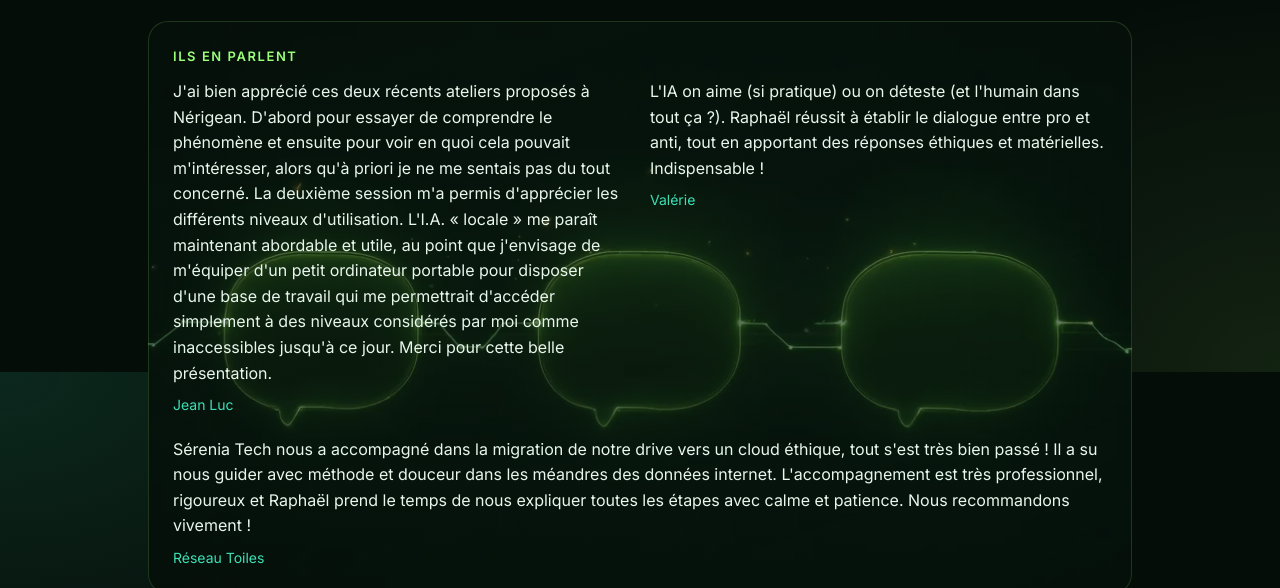
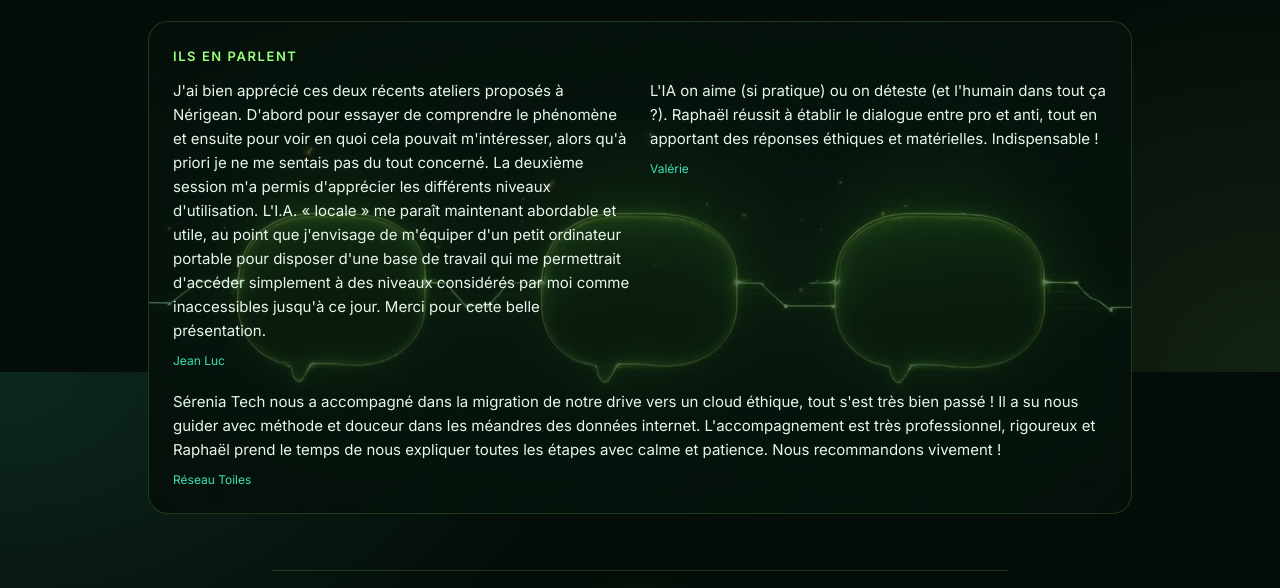
Before and after one commit to ServOMorph/site_internet_ST_v3, an Eleventy site: page src/index.njk in a window 1280 px wide. Shown: the part 1228-1816 px from the top of the page. Built offline with nearby package versions, Linux system fonts and the light colour scheme; Eleventy itself is replaced by a stand-in of ours; files that its build step writes are made by us from their sources.

Commit message:
fix(site_st): formations, agents IA en dernier dans Pour aller plus loin ; témoignages, texte et signature réduits
Co-Authored-By: Claude Haiku 5.5 <noreply@anthropic.com>

```diff
--- a/src/assets/css/app.css
+++ b/src/assets/css/app.css
@@ -108,9 +108,9 @@ progress::-moz-progress-bar{background:linear-gradient(90deg,var(--accent-2),var
 .bandeau{text-align:left;background:linear-gradient(160deg,rgb(9 20 14 / .6),rgb(9 20 14 / .55)),url(/assets/img/temoignages.webp) center/cover no-repeat}
 .bandeau__liste{display:grid;gap:1.25rem;margin:.75rem 0 0}
 .bandeau__liste figure{margin:0}
-.bandeau__liste blockquote{margin:0;color:var(--text)}
+.bandeau__liste blockquote{margin:0;color:var(--text);font-size:.9375rem}
 .bandeau__liste blockquote p{margin:0}
-.bandeau__liste figcaption{margin-top:.5rem;font-size:.875rem;color:var(--accent-2)}
+.bandeau__liste figcaption{margin-top:.5rem;font-size:.75rem;color:var(--accent-2)}
 @media (min-width:60rem){.bandeau__liste{grid-template-columns:1fr 1fr}.bandeau__liste figure:last-child:nth-child(odd){grid-column:1/-1}}
 .stat__valeur{margin:.25rem 0;font:700 clamp(3.5rem,18vw,6rem)/1 var(--font-title);color:var(--accent);text-shadow:0 0 36px rgb(155 255 122 / .45)}
 .stat__unite{font-size:.4em;color:var(--accent-2);text-shadow:none}
--- a/src/se-former/index.njk
+++ b/src/se-former/index.njk
@@ -45,8 +45,8 @@ section: formations
 <section aria-labelledby="loin-titre">
   <h2 id="loin-titre">Pour aller plus loin</h2>
   <ul class="plus">
-    <li><a href="/ressources/#agents"><strong>La création d'agents IA avec Claude Code</strong><span>Économiser les tokens, donc l'énergie : guide pratique en cinq parties.</span></a></li>
     <li><a href="/ressources/#ia-locale"><strong>IA locale open source : un choix militant ?</strong><span>Ce que l'ouverture change, ses limites.</span></a></li>
     <li><a href="/ressources/#images"><strong>Créer des images avec l'IA</strong><span>Une méthode simple et éco-responsable.</span></a></li>
+    <li><a href="/ressources/#agents"><strong>La création d'agents IA avec Claude Code</strong><span>Économiser les tokens, donc l'énergie : guide pratique en cinq parties.</span></a></li>
   </ul>
 </section>
```
